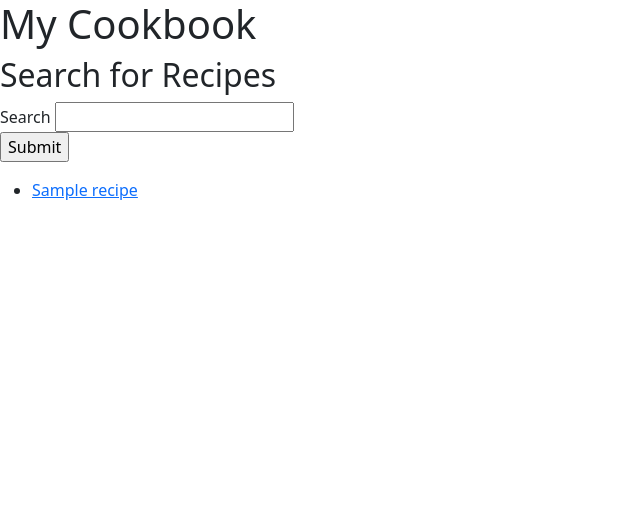
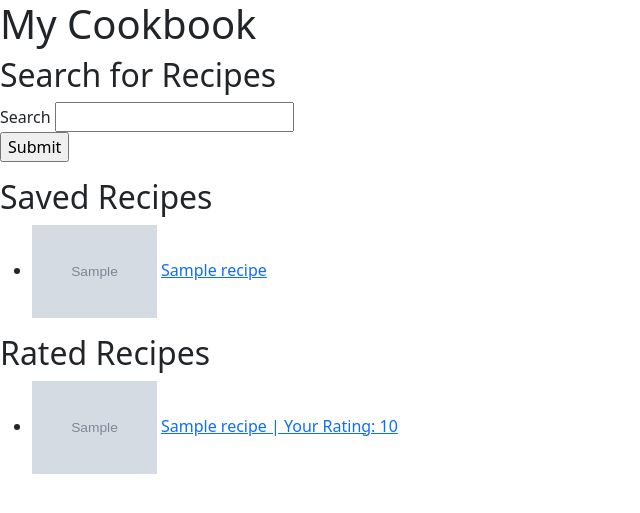
Before and after one commit to lrbehan/What-s-Cooking-, a Flask app: page /user_home in a window 1280 px wide. Shown: the top 513 px of the page, without its empty margins (0-640 px from the left). Run offline with Flask 2, Linux system fonts and the light colour scheme; the visitor is signed in with stand-in values (Sample User, id 1); tables that the repository leaves empty hold one stand-in row (values such as "Sample post"); grey boxes marked "Sample" are stand-in pictures.

Commit message:
added ratings to user

```diff
--- a/crud.py
+++ b/crud.py
@@ -45,7 +45,6 @@ def get_last_recipe_by_source_url(source_url):
     return Recipe.query.filter(Recipe.source_url==source_url).order_by(Recipe.recipe_id.desc()).first()
 
 
-
 def get_all_saved_recipes_for_user(user):
     """Return all saved_recipes from db by user"""
 
@@ -70,6 +69,16 @@ def get_user_recipe_rating(user, recipe):
     return Rating.query.filter((Rating.user == user) & (Rating.recipe == recipe)).first()
 
 
+def get_most_recent_recipe_rating(user, recipe):
+    return Rating.query.filter((Rating.user == user) & (Rating.recipe ==recipe)).order_by(Rating.recipe.recipe_id.desc()).first()
+
+
+def unsave_rating(recipe_id):
+    rating = Rating.query.filter(Rating.recipe_id == recipe_id).first()
+    db.session.delete(rating)
+    db.session.commit()
+
+
 def unsave_recipe(recipe_id):
     recipe = SavedRecipe.query.filter(SavedRecipe.recipe_id == recipe_id).first()
     db.session.delete(recipe)
--- a/server.py
+++ b/server.py
@@ -71,7 +71,10 @@ def user_home():
 
     recipes = crud.get_all_saved_recipes_for_user(user)
 
-    return render_template('user_home.html', user=user, recipes=recipes)
+    ratings = crud.get_ratings_by_user(user.user_id)
+
+
+    return render_template('user_home.html', user=user, recipes=recipes, ratings=ratings)
 
 
 API_KEY = os.environ['SPOONACULAR_KEY']
@@ -125,7 +128,7 @@ def get_recipe_details():
 
     recipe_id = request.args['id']
 
-    #endpoint for details
+    #endpoint for recipe details
     recipe = requests.request("GET", URL + (f"/{recipe_id}/information"), headers=HEADERS).json()
 
     ext_ingredients = recipe['extendedIngredients']
@@ -227,6 +230,7 @@ def save_updated_recipe():
     recipe = crud.get_last_recipe_by_source_url(source_url)
     recipe_id = recipe.recipe_id
     crud.unsave_recipe(recipe_id)
+    crud.unsave_rating(recipe_id)
 
     # save the edited recipe
     recipe = crud.create_recipe(title=title, ingredients=ingredients, instructions=instructions, image_path=image_path, source_url=source_url)
@@ -239,11 +243,6 @@ def save_updated_recipe():
     db.session.commit()
 
     recipe_id = saved_recipe.recipe_id
-    print()
-    print()
-    print(recipe_id)
-    print()
-    print()
 
     return redirect (f"/saved_recipe/{recipe_id}")
 
--- a/templates/recipe.html
+++ b/templates/recipe.html
@@ -5,6 +5,9 @@
 
 {% if is_API %}
     <h1 id="title"> {{ recipe['title'] }}</h1>
+    {% if recipe.recipe_id in rated_recipe_ids %}
+    You rated this {{rating.score}} out of 5
+    {% endif %}
     <form>
     <p>
     <a href="{{recipe['sourceUrl']}}">
--- a/templates/user_home.html
+++ b/templates/user_home.html
@@ -11,14 +11,38 @@
     <input type="submit">
   </p>
 </form>
-
-<ul>
-  {% for saved_recipe in user.saved_recipes %}
+<div>
+  <h2> Saved Recipes </h2>
+  <ul>
+    {% for saved_recipe in user.saved_recipes %}
     <li>
+      <img src="{{saved_recipe.recipe.image_path}}" width="10%">
       <a href="/saved_recipe/{{saved_recipe.recipe.recipe_id}}">
         {{saved_recipe.recipe.title}}
+
+        <!-- {% for rating in saved_recipe.recipe.ratings %}
+        rating:
+        {{rating.score}}
+        {% endfor %} -->
+
       </a>
     </li>
-  {% endfor %}
-</ul>
+    {% endfor %}
+  </ul>
+</div>
+
+<div>
+  <h2>Rated Recipes</h2>
+  <ul>
+    {% for rating in ratings %}
+    <li>
+      <img src="{{rating.recipe.image_path}}" width="10%">
+      <a href="/saved_recipe/{{rating.recipe.recipe_id}}">
+      {{rating.recipe.title}} |
+        Your Rating: {{rating.score}}
+      </a>
+    </li>
+    {% endfor %}
+  </ul>
+</div>
 {% endblock %}
```
